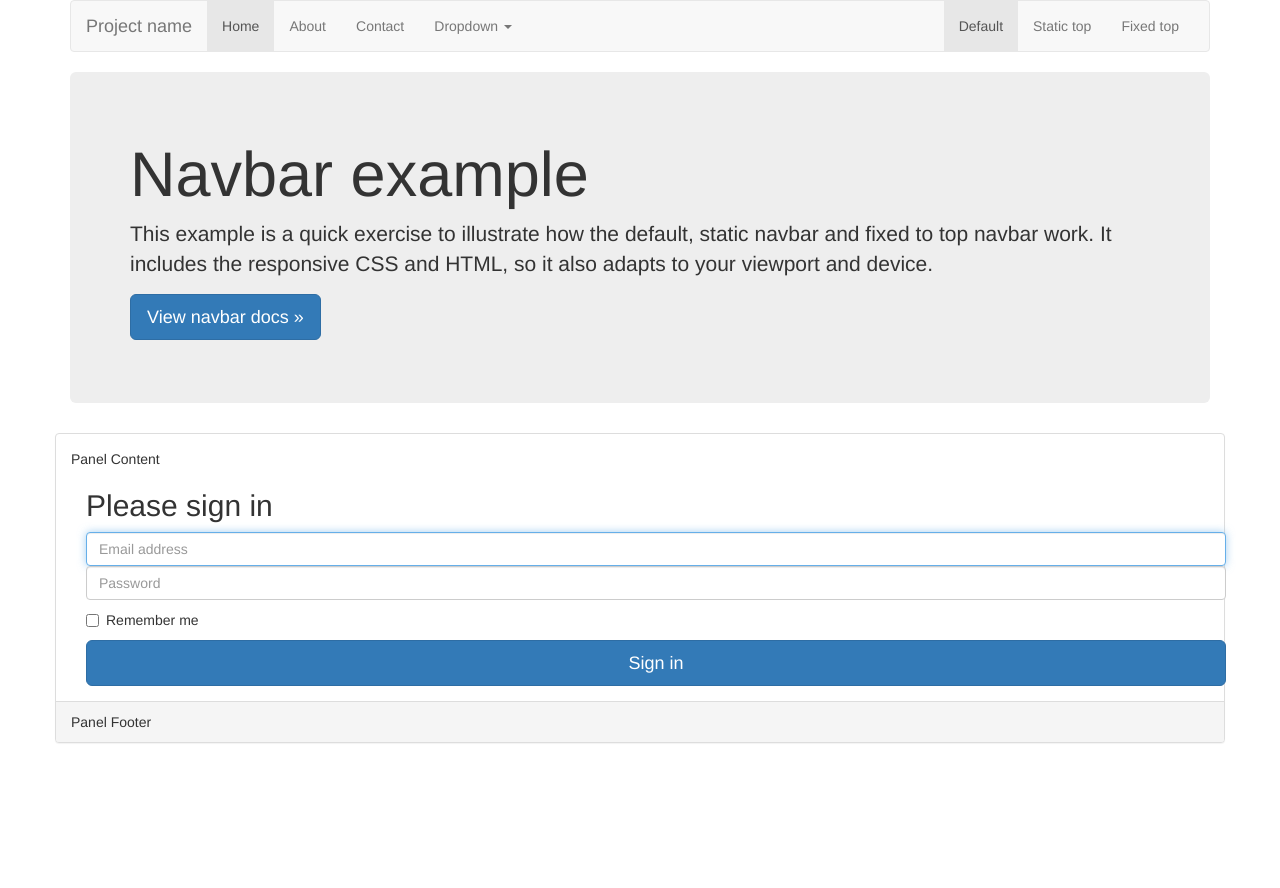
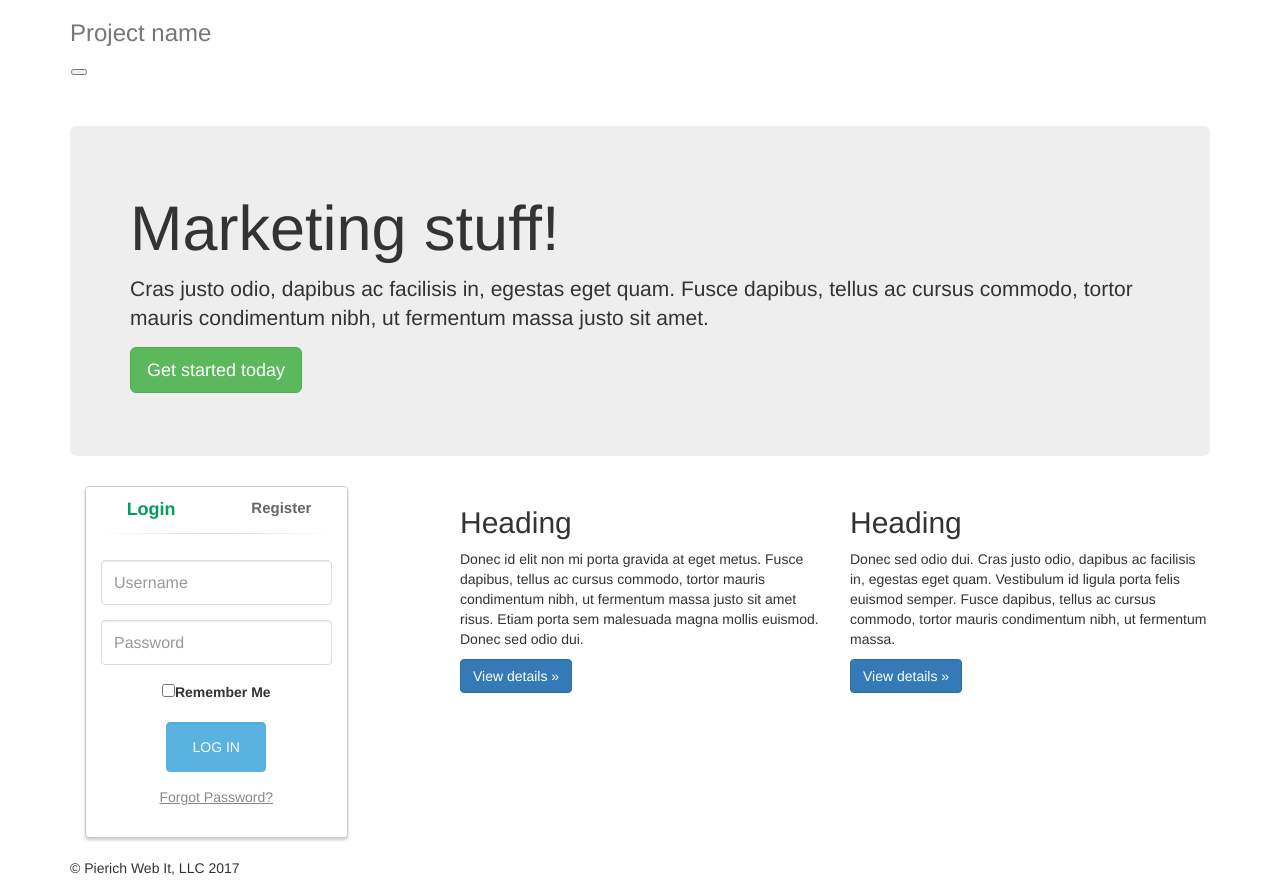
Before and after one commit to WholeCoder/TrailerTracker, an Angular app: page / in a window 1280 px wide. Before the commit the page ends 800 px from the top, so only its background shows below. Built offline with nearby package versions, Linux system fonts and the light colour scheme; what ng2-bootstrap would draw is missing.

Commit message:
Added new template.

```diff
--- a/src/app/app.component.html
+++ b/src/app/app.component.html
@@ -1,52 +1,70 @@
     <div class="container">
 
-      <!-- Static navbar -->
-      <nav class="navbar navbar-default">
-        <div class="container-fluid">
-          <div class="navbar-header">
-            <button type="button" class="navbar-toggle collapsed" data-toggle="collapse" data-target="#navbar" aria-expanded="false" aria-controls="navbar">
-              <span class="sr-only">Toggle navigation</span>
-              <span class="icon-bar"></span>
-              <span class="icon-bar"></span>
-              <span class="icon-bar"></span>
-            </button>
-            <a class="navbar-brand" href="#">Project name</a>
-          </div>
-          <div id="navbar" class="navbar-collapse collapse">
-            <ul class="nav navbar-nav">
-              <li class="active"><a href="#">Home</a></li>
-              <li><a href="#">About</a></li>
-              <li><a href="#">Contact</a></li>
-              <li class="dropdown">
-                <a href="#" class="dropdown-toggle" data-toggle="dropdown" role="button" aria-haspopup="true" aria-expanded="false">Dropdown <span class="caret"></span></a>
-                <ul class="dropdown-menu">
-                  <li><a href="#">Action</a></li>
-                  <li><a href="#">Another action</a></li>
-                  <li><a href="#">Something else here</a></li>
-                  <li role="separator" class="divider"></li>
-                  <li class="dropdown-header">Nav header</li>
-                  <li><a href="#">Separated link</a></li>
-                  <li><a href="#">One more separated link</a></li>
-                </ul>
+      <div class="masthead">
+        <h3 class="text-muted">Project name</h3>
+
+        <nav class="navbar navbar-light bg-faded rounded mb-3">
+          <button class="navbar-toggler" type="button" data-toggle="collapse" data-target="#navbarCollapse" aria-controls="navbarCollapse" aria-expanded="false" aria-label="Toggle navigation">
+            <span class="navbar-toggler-icon"></span>
+          </button>
+          <div class="collapse navbar-toggleable-md" id="navbarCollapse">
+            <ul class="nav navbar-nav text-md-center justify-content-md-between">
+              <li class="nav-item active">
+                <a class="nav-link" href="#">Home <span class="sr-only">(current)</span></a>
+              </li>
+              <li class="nav-item">
+                <a class="nav-link" href="#">Projects</a>
+              </li>
+              <li class="nav-item">
+                <a class="nav-link" href="#">Services</a>
+              </li>
+              <li class="nav-item">
+                <a class="nav-link" href="#">Downloads</a>
+              </li>
+              <li class="nav-item">
+                <a class="nav-link" href="#">About</a>
+              </li>
+              <li class="nav-item dropdown">
+                <a class="nav-link dropdown-toggle" href="http://example.com" id="dropdown01" data-toggle="dropdown" aria-haspopup="true" aria-expanded="false">Dropdown</a>
+                <div class="dropdown-menu" aria-labelledby="dropdown01">
+                  <a class="dropdown-item" href="#">Action</a>
+                  <a class="dropdown-item" href="#">Another action</a>
+                  <a class="dropdown-item" href="#">Something else here</a>
+                </div>
               </li>
             </ul>
-            <ul class="nav navbar-nav navbar-right">
-              <li class="active"><a href="./">Default <span class="sr-only">(current)</span></a></li>
-              <li><a href="../navbar-static-top/">Static top</a></li>
-              <li><a href="../navbar-fixed-top/">Fixed top</a></li>
-            </ul>
-          </div><!--/.nav-collapse -->
-        </div><!--/.container-fluid -->
-      </nav>
+          </div>
+        </nav>
+      </div>
 
-      <!-- Main component for a primary marketing message or call to action -->
+      <!-- Jumbotron -->
       <div class="jumbotron">
-        <h1>Navbar example</h1>
-        <p>This example is a quick exercise to illustrate how the default, static navbar and fixed to top navbar work. It includes the responsive CSS and HTML, so it also adapts to your viewport and device.</p>
-        <p>
-          <a class="btn btn-lg btn-primary" href="../../components/#navbar" role="button">View navbar docs &raquo;</a>
-        </p>
+        <h1>Marketing stuff!</h1>
+        <p class="lead">Cras justo odio, dapibus ac facilisis in, egestas eget quam. Fusce dapibus, tellus ac cursus commodo, tortor mauris condimentum nibh, ut fermentum massa justo sit amet.</p>
+        <p><a class="btn btn-lg btn-success" href="#" role="button">Get started today</a></p>
       </div>
+
+      <!-- Example row of columns -->
+      <div class="row">
+        <div class="col-lg-4">
+          <app-my-new-coonent></app-my-new-coonent>
+        </div>
+        <div class="col-lg-4">
+          <h2>Heading</h2>
+          <p>Donec id elit non mi porta gravida at eget metus. Fusce dapibus, tellus ac cursus commodo, tortor mauris condimentum nibh, ut fermentum massa justo sit amet risus. Etiam porta sem malesuada magna mollis euismod. Donec sed odio dui. </p>
+          <p><a class="btn btn-primary" href="#" role="button">View details &raquo;</a></p>
+        </div>
+        <div class="col-lg-4">
+          <h2>Heading</h2>
+          <p>Donec sed odio dui. Cras justo odio, dapibus ac facilisis in, egestas eget quam. Vestibulum id ligula porta felis euismod semper. Fusce dapibus, tellus ac cursus commodo, tortor mauris condimentum nibh, ut fermentum massa.</p>
+          <p><a class="btn btn-primary" href="#" role="button">View details &raquo;</a></p>
+        </div>
+      </div>
+
+      <!-- Site footer -->
+      <footer class="footer">
+        <p>&copy; Pierich Web It, LLC 2017</p>
+      </footer>
 
     </div> <!-- /container -->
 
--- a/src/app/app.component.ts
+++ b/src/app/app.component.ts
@@ -1,4 +1,5 @@
 import { Component } from '@angular/core';
+import { MyNewCoonentComponent } from './my-new-coonent/my-new-coonent.component';
 
 @Component({
   selector: 'app-root',
--- a/src/app/my-new-coonent/my-new-coonent.component.css
+++ b/src/app/my-new-coonent/my-new-coonent.component.css
@@ -0,0 +1,99 @@
+body {
+    padding-top: 90px;
+}
+.panel-login {
+    border-color: #ccc;
+	-webkit-box-shadow: 0px 2px 3px 0px rgba(0,0,0,0.2);
+	-moz-box-shadow: 0px 2px 3px 0px rgba(0,0,0,0.2);
+	box-shadow: 0px 2px 3px 0px rgba(0,0,0,0.2);
+}
+.panel-login>.panel-heading {
+	color: #00415d;
+	background-color: #fff;
+	border-color: #fff;
+	text-align:center;
+}
+.panel-login>.panel-heading a{
+	text-decoration: none;
+	color: #666;
+	font-weight: bold;
+	font-size: 15px;
+	-webkit-transition: all 0.1s linear;
+	-moz-transition: all 0.1s linear;
+	transition: all 0.1s linear;
+}
+.panel-login>.panel-heading a.active{
+	color: #029f5b;
+	font-size: 18px;
+}
+.panel-login>.panel-heading hr{
+	margin-top: 10px;
+	margin-bottom: 0px;
+	clear: both;
+	border: 0;
+	height: 1px;
+	background-image: -webkit-linear-gradient(left,rgba(0, 0, 0, 0),rgba(0, 0, 0, 0.15),rgba(0, 0, 0, 0));
+	background-image: -moz-linear-gradient(left,rgba(0,0,0,0),rgba(0,0,0,0.15),rgba(0,0,0,0));
+	background-image: -ms-linear-gradient(left,rgba(0,0,0,0),rgba(0,0,0,0.15),rgba(0,0,0,0));
+	background-image: -o-linear-gradient(left,rgba(0,0,0,0),rgba(0,0,0,0.15),rgba(0,0,0,0));
+}
+.panel-login input[type="text"],.panel-login input[type="email"],.panel-login input[type="password"] {
+	height: 45px;
+	border: 1px solid #ddd;
+	font-size: 16px;
+	-webkit-transition: all 0.1s linear;
+	-moz-transition: all 0.1s linear;
+	transition: all 0.1s linear;
+}
+.panel-login input:hover,
+.panel-login input:focus {
+	outline:none;
+	-webkit-box-shadow: none;
+	-moz-box-shadow: none;
+	box-shadow: none;
+	border-color: #ccc;
+}
+.btn-login {
+	background-color: #59B2E0;
+	outline: none;
+	color: #fff;
+	font-size: 14px;
+	height: auto;
+	font-weight: normal;
+	padding: 14px 0;
+	text-transform: uppercase;
+	border-color: #59B2E6;
+}
+.btn-login:hover,
+.btn-login:focus {
+	color: #fff;
+	background-color: #53A3CD;
+	border-color: #53A3CD;
+}
+.forgot-password {
+	text-decoration: underline;
+	color: #888;
+}
+.forgot-password:hover,
+.forgot-password:focus {
+	text-decoration: underline;
+	color: #666;
+}
+
+.btn-register {
+	background-color: #1CB94E;
+	outline: none;
+	color: #fff;
+	font-size: 14px;
+	height: auto;
+	font-weight: normal;
+	padding: 14px 0;
+	text-transform: uppercase;
+	border-color: #1CB94A;
+}
+.btn-register:hover,
+.btn-register:focus {
+	color: #fff;
+	background-color: #1CA347;
+	border-color: #1CA347;
+}
--- a/src/app/my-new-coonent/my-new-coonent.component.html
+++ b/src/app/my-new-coonent/my-new-coonent.component.html
@@ -1,29 +1,74 @@
 <div class="container">
         <div class="row">
-      <div class="col-4"></div>
-      <div class="col-8">
-         <div class="panel panel-default">
+			<div class="col-md-3">
+				<div class="panel panel-login">
+					<div class="panel-heading">
+						<div class="row">
+							<div class="col-xs-6">
+								<a href="#" class="active" id="login-form-link">Login</a>
+							</div>
+							<div class="col-xs-6">
+								<a href="#" id="register-form-link">Register</a>
+							</div>
+						</div>
+						<hr>
+					</div>
 					<div class="panel-body">
-               Panel Content
-               <div class="container">
-                  <form class="form-signin">
-                     <h2 class="form-signin-heading">Please sign in</h2>
-                     <label for="inputEmail" class="sr-only">Email address</label>
-                     <input type="email" id="inputEmail" class="form-control" placeholder="Email address" required autofocus>
-                     <label for="inputPassword" class="sr-only">Password</label>
-                     <input type="password" id="inputPassword" class="form-control" placeholder="Password" required>
-                     <div class="checkbox">
-                        <label>
-                        <input type="checkbox" value="remember-me"> Remember me
-                        </label>
+						<div class="row">
+							<div class="col-lg-12">
+								<form id="login-form" action="http://phpoll.com/login/process" method="post" role="form" style="display: block;">
+									<div class="form-group">
+										<input type="text" name="username" id="username" tabindex="1" class="form-control" placeholder="Username" value="">
 									</div>
-                     <button class="btn btn-lg btn-primary btn-block" type="submit">Sign in</button>
-                  </form>
+									<div class="form-group">
+										<input type="password" name="password" id="password" tabindex="2" class="form-control" placeholder="Password">
 									</div>
-               <!-- /container -->
+									<div class="form-group text-center">
+										<input type="checkbox" tabindex="3" class="" name="remember" id="remember">
+										<label for="remember"> Remember Me</label>
 									</div>
-            <div class="panel-footer">Panel Footer</div>
+									<div class="form-group">
+										<div class="row">
+											<div class="col-sm-6 col-sm-offset-3">
+												<input type="submit" name="login-submit" id="login-submit" tabindex="4" class="form-control btn btn-login" value="Log In">
+											</div>
+										</div>
+									</div>
+									<div class="form-group">
+										<div class="row">
+											<div class="col-lg-12">
+												<div class="text-center">
+													<a href="http://phpoll.com/recover" tabindex="5" class="forgot-password">Forgot Password?</a>
 												</div>
 											</div>
 										</div>
 									</div>
+								</form>
+								<form id="register-form" action="http://phpoll.com/register/process" method="post" role="form" style="display: none;">
+									<div class="form-group">
+										<input type="text" name="username" id="username" tabindex="1" class="form-control" placeholder="Username" value="">
+									</div>
+									<div class="form-group">
+										<input type="email" name="email" id="email" tabindex="1" class="form-control" placeholder="Email Address" value="">
+									</div>
+									<div class="form-group">
+										<input type="password" name="password" id="password" tabindex="2" class="form-control" placeholder="Password">
+									</div>
+									<div class="form-group">
+										<input type="password" name="confirm-password" id="confirm-password" tabindex="2" class="form-control" placeholder="Confirm Password">
+									</div>
+									<div class="form-group">
+										<div class="row">
+											<div class="col-sm-6 col-sm-offset-3">
+												<input type="submit" name="register-submit" id="register-submit" tabindex="4" class="form-control btn btn-register" value="Register Now">
+											</div>
+										</div>
+									</div>
+								</form>
+							</div>
+						</div>
+					</div>
+				</div>
+			</div>
+		</div>
+	</div>
--- a/src/index.html
+++ b/src/index.html
@@ -10,6 +10,5 @@
 </head>
 <body>
   <app-root>Loading...</app-root>
-  <app-my-new-coonent></app-my-new-coonent>
 </body>
 </html>
```
Also changed, not shown: src/app/app.module.ts (+4 -3 lines). Lines whose indentation alone changed are shown as unchanged.
